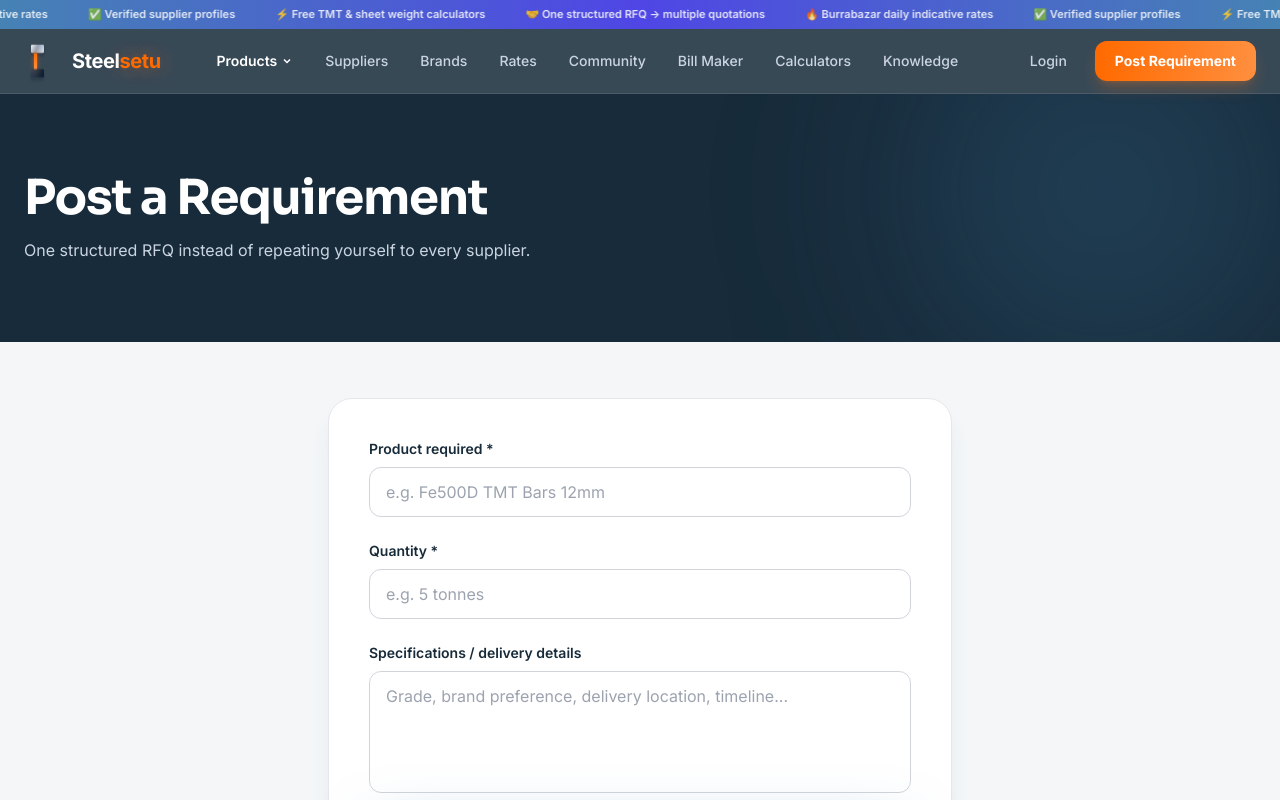
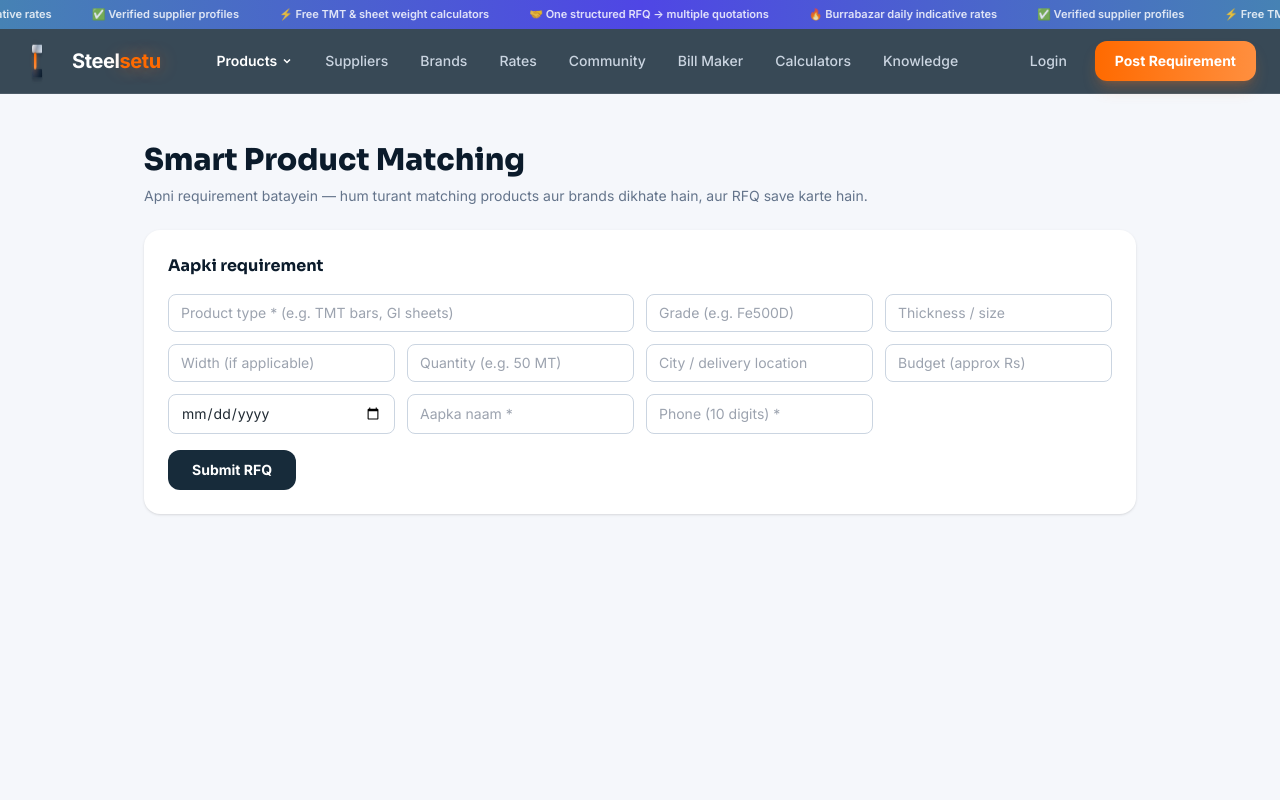
Before and after one commit to mohitsdigital-cell/Steelsetu-project-, a Next.js app: page /rfq in a window 1280 px wide. Shown: the top 800 px of the page. Built offline with nearby package versions, Linux system fonts and the light colour scheme.

Commit message:
feat: 3.5 smart product matching — RFQ form with live catalog/brand matching, API + dashboard inbox, my_orgs hardening

```diff
--- /dev/null
+++ b/src/app/dashboard/rfq/page.tsx
@@ -0,0 +1,77 @@
+"use client";
+
+import { useEffect, useState } from "react";
+import Link from "next/link";
+import { supabase } from "@/lib/supabase";
+import DashboardNav from "@/components/dashboard/DashboardNav";
+
+export default function RfqInboxPage() {
+  const [rows, setRows] = useState<any[]>([]);
+  const [loading, setLoading] = useState(true);
+
+useEffect(() => {
+    (async () => {
+      const { data: { user } } = await supabase.auth.getUser();
+      if (!user) return;
+      const { data } = await supabase
+        .from("rfq_submissions")
+        .select("*")
+        .order("created_at", { ascending: false })
+        .limit(100);
+      setRows(data || []);
+      setLoading(false);
+    })();
+  }, []);
+
+return (
+    <main className="min-h-screen bg-[#F5F7FB]">
+      <div className="max-w-6xl mx-auto px-4 py-8">
+        <div className="flex items-center justify-between flex-wrap gap-3">
+          <h1 className="text-2xl font-extrabold text-[#0B1B2B]">RFQ Inbox</h1>
+          <Link href="/dashboard" className="text-sm font-bold text-slate-500 hover:text-steel-blue">← Dashboard</Link>
+        </div>
+        <div className="mt-5"><DashboardNav /></div>
+
+<div className="mt-6 bg-white rounded-2xl shadow overflow-hidden">
+          <div className="px-6 py-4 border-b border-slate-100"><h2 className="font-bold text-[#0B1B2B]">Buyer requirements ({rows.length})</h2></div>
+          {loading ? (
+            <p className="p-6 text-sm text-slate-400">Load ho raha hai...</p>
+          ) : rows.length === 0 ? (
+            <p className="p-6 text-sm text-slate-400">Abhi koi RFQ nahi aayi.</p>
+          ) : (
+            <table className="w-full text-sm">
+              <thead className="bg-slate-50 text-slate-500 text-xs uppercase">
+                <tr>
+                  <th className="text-left px-6 py-3">Date</th>
+                  <th className="text-left px-4 py-3">Buyer</th>
+                  <th className="text-left px-4 py-3">Phone</th>
+                  <th className="text-left px-4 py-3">Requirement</th>
+                  <th className="text-right px-6 py-3">Matched</th>
+                </tr>
+              </thead>
+              <tbody>
+                {rows.map((r) => (
+                  <tr key={r.id} className="border-t border-slate-100 hover:bg-slate-50 align-top">
+                    <td className="px-6 py-3 text-slate-500">{new Date(r.created_at).toLocaleDateString("en-IN")}</td>
+                    <td className="px-4 py-3 font-semibold text-[#0B1B2B]">{r.contact_name}</td>
+                    <td className="px-4 py-3 text-slate-500">{r.contact_phone}</td>
+                    <td className="px-4 py-3 text-slate-500">
+                      {r.requirement?.productType || "—"}
+                      {r.requirement?.quantity ? " · " + r.requirement.quantity : ""}
+                      {r.requirement?.city ? " · " + r.requirement.city : ""}
+                    </td>
+                    <td className="px-6 py-3 text-right">
+                      {(r.matched_slugs || []).length > 0
+                        ? <Link href={"/products/" + r.matched_slugs[0]} className="font-bold text-steel-blue hover:underline">{r.matched_slugs.length} products →</Link>
+                        : <span className="text-slate-300">—</span>}
+                    </td>
+                  </tr>
+                ))}
+              </tbody>
+            </table>
+          )}
+        </div>
+      </div>
+    </main>
+  );
+}
--- a/src/app/rfq/page.tsx
+++ b/src/app/rfq/page.tsx
@@ -1,99 +1,94 @@
 "use client";
 
-import { useState } from "react";
+import { useMemo, useState } from "react";
+import Link from "next/link";
+import { matchProducts, Requirement } from "@/lib/matching";
 
-export default function RfqPage() {
-  const [product, setProduct] = useState("");
-  const [quantity, setQuantity] = useState("");
-  const [details, setDetails] = useState("");
-  const [ref, setRef] = useState("");
+export default function RFQPage() {
+  const [form, setForm] = useState<Requirement>({
+    productType: "", grade: "", thickness: "", width: "",
+    quantity: "", city: "", budget: "", deliveryDate: "",
+  });
+  const [contact, setContact] = useState({ name: "", phone: "" });
+  const [busy, setBusy] = useState(false);
+  const [msg, setMsg] = useState("");
 
-const submit = (e: React.FormEvent) => {
+const result = useMemo(() => {
+    if (form.productType.trim().length < 3) return null;
+    return matchProducts(form);
+  }, [form]);
+
+async function submit(e: React.FormEvent) {
     e.preventDefault();
-    const d = new Date();
-    const stamp = `${String(d.getFullYear()).slice(2)}${String(d.getMonth() + 1).padStart(2, "0")}${String(d.getDate()).padStart(2, "0")}`;
-    const rand = Math.random().toString(36).slice(2, 6).toUpperCase();
-    setRef(`RFQ-${stamp}-${rand}`);
-  };
+    if (!form.productType.trim() || !contact.name.trim() || contact.phone.trim().length < 10) {
+      setMsg("Product type, naam aur 10-digit phone zaroori hain");
+      return;
+    }
+    setBusy(true); setMsg("");
+    const res = await fetch("/api/rfq", {
+      method: "POST",
+      headers: { "Content-Type": "application/json" },
+      body: JSON.stringify({
+        contact_name: contact.name.trim(),
+        contact_phone: contact.phone.trim(),
+        requirement: form,
+        matched_slugs: (result?.matched || []).map((m) => m.slug),
+      }),
+    });
+    setBusy(false);
+    if (!res.ok) { setMsg("Submit nahi hua — thodi der baad try kijiye"); return; }
+    setMsg("RFQ submit ho gayi ✅ Steelsetu team jaldi contact karegi.");
+    setForm({ productType: "", grade: "", thickness: "", width: "", quantity: "", city: "", budget: "", deliveryDate: "" });
+    setContact({ name: "", phone: "" });
+  }
+
+const inputCls = "border border-slate-300 rounded-lg px-3 py-2 text-sm outline-none focus:border-steel-blue";
 
 return (
-    <div>
-      <section className="bg-steel-navy text-white grain relative overflow-hidden">
-        <div className="absolute -top-20 right-0 w-[350px] h-[350px] rounded-full bg-steel-blue/25 blur-[110px]" aria-hidden />
-        <div className="relative max-w-7xl mx-auto px-4 sm:px-6 py-16 md:py-20">
-          <h1 className="text-3xl md:text-5xl font-bold tracking-tight">Post a Requirement</h1>
-          <p className="mt-4 text-slate-300 max-w-2xl">
-            One structured RFQ instead of repeating yourself to every supplier.
-          </p>
-        </div>
-      </section>
+    <main className="min-h-screen bg-[#F5F7FB]">
+      <div className="max-w-5xl mx-auto px-4 py-12">
+        <h1 className="text-3xl font-extrabold text-[#0B1B2B]">Smart Product Matching</h1>
+        <p className="mt-2 text-sm text-slate-500">Apni requirement batayein — hum turant matching products aur brands dikhate hain, aur RFQ save karte hain.</p>
 
-<section className="max-w-2xl mx-auto px-4 sm:px-6 py-14">
-        {ref ? (
-          <div className="bg-white border border-gray-200 rounded-3xl p-10 text-center shadow-xl shadow-steel-blue/10">
-            <div className="w-16 h-16 mx-auto rounded-full bg-emerald-100 grid place-items-center">
-              <span className="text-emerald-600 text-3xl">✓</span>
+<form onSubmit={submit} className="mt-6 bg-white rounded-2xl shadow p-6">
+          <h2 className="font-bold text-[#0B1B2B]">Aapki requirement</h2>
+          <div className="mt-4 grid grid-cols-1 sm:grid-cols-4 gap-3">
+            <input className={inputCls + " sm:col-span-2"} placeholder="Product type * (e.g. TMT bars, GI sheets)" value={form.productType} onChange={(e) => setForm({ ...form, productType: e.target.value })} />
+            <input className={inputCls} placeholder="Grade (e.g. Fe500D)" value={form.grade} onChange={(e) => setForm({ ...form, grade: e.target.value })} />
+            <input className={inputCls} placeholder="Thickness / size" value={form.thickness} onChange={(e) => setForm({ ...form, thickness: e.target.value })} />
+            <input className={inputCls} placeholder="Width (if applicable)" value={form.width} onChange={(e) => setForm({ ...form, width: e.target.value })} />
+            <input className={inputCls} placeholder="Quantity (e.g. 50 MT)" value={form.quantity} onChange={(e) => setForm({ ...form, quantity: e.target.value })} />
+            <input className={inputCls} placeholder="City / delivery location" value={form.city} onChange={(e) => setForm({ ...form, city: e.target.value })} />
+            <input className={inputCls} placeholder="Budget (approx Rs)" value={form.budget} onChange={(e) => setForm({ ...form, budget: e.target.value })} />
+            <input className={inputCls} type="date" value={form.deliveryDate} onChange={(e) => setForm({ ...form, deliveryDate: e.target.value })} />
+            <input className={inputCls} placeholder="Aapka naam *" value={contact.name} onChange={(e) => setContact({ ...contact, name: e.target.value })} />
+            <input className={inputCls} placeholder="Phone (10 digits) *" value={contact.phone} onChange={(e) => setContact({ ...contact, phone: e.target.value })} />
+          </div>
+
+{result && result.matched.length > 0 && (
+            <div className="mt-5 rounded-xl border border-slate-200 bg-slate-50 p-4">
+              <p className="text-xs font-bold uppercase tracking-wide text-slate-400">Live matching ({result.matched.length} products)</p>
+              <div className="mt-2 space-y-1.5">
+                {result.matched.map((m) => (
+                  <Link key={m.slug} href={"/products/" + m.slug} className="block text-sm font-semibold text-steel-navy hover:text-steel-blue">
+                    • {m.name} <span className="text-xs text-slate-400">— {m.short}</span>
+                  </Link>
+                ))}
+              </div>
+              {result.relatedBrands.length > 0 && (
+                <p className="mt-3 text-xs text-slate-500">
+                  Related brands: {result.relatedBrands.map((b) => b.name).join(", ")}
+                </p>
+              )}
             </div>
-            <h2 className="mt-6 text-xl font-bold text-steel-navy">Requirement reference created</h2>
-            <p className="mt-4 text-sm text-steel-charcoal/70">Save this reference number:</p>
-            <p className="mt-2 text-2xl font-bold text-steel-blue tracking-wider">{ref}</p>
-            <p className="mt-6 text-xs text-steel-grey leading-relaxed">
-              This is the Phase 1 front-end demo. Supplier matching and WhatsApp-based flow
-              arrive with the CRM integration — no data leaves your browser right now.
-            </p>
-            <button
-              onClick={() => setRef("")}
-              className="mt-8 text-sm font-semibold text-steel-blue hover:underline"
-            >
-              Post another requirement
-            </button>
-          </div>
-        ) : (
-          <form onSubmit={submit} className="bg-white border border-gray-200 rounded-3xl p-8 md:p-10 shadow-xl shadow-steel-blue/10 space-y-6">
-            <div>
-              <label className="block text-sm font-semibold text-steel-navy mb-2">Product required *</label>
-              <input
-                required
-                value={product}
-                onChange={(e) => setProduct(e.target.value)}
-                placeholder="e.g. Fe500D TMT Bars 12mm"
-                className="w-full border border-gray-300 focus:border-steel-blue focus:ring-2 focus:ring-steel-blue/20 rounded-xl px-4 py-3 outline-none transition-all"
-              />
-            </div>
-            <div>
-              <label className="block text-sm font-semibold text-steel-navy mb-2">Quantity *</label>
-              <input
-                required
-                value={quantity}
-                onChange={(e) => setQuantity(e.target.value)}
-                placeholder="e.g. 5 tonnes"
-                className="w-full border border-gray-300 focus:border-steel-blue focus:ring-2 focus:ring-steel-blue/20 rounded-xl px-4 py-3 outline-none transition-all"
-              />
-            </div>
-            <div>
-              <label className="block text-sm font-semibold text-steel-navy mb-2">
-                Specifications / delivery details
-              </label>
-              <textarea
-                rows={4}
-                value={details}
-                onChange={(e) => setDetails(e.target.value)}
-                placeholder="Grade, brand preference, delivery location, timeline..."
-                className="w-full border border-gray-300 focus:border-steel-blue focus:ring-2 focus:ring-steel-blue/20 rounded-xl px-4 py-3 outline-none transition-all resize-none"
-              />
-            </div>
-            <button
-              type="submit"
-              className="w-full bg-steel-blue hover:bg-steel-blue/85 text-white font-semibold py-4 rounded-xl glow transition-all hover:scale-[1.01]"
-            >
-              Create RFQ Reference →
-            </button>
-            <p className="text-[11px] text-steel-grey text-center">
-              Phase 1 demo — runs entirely in your browser.
-            </p>
-          </form>
-        )}
-      </section>
-    </div>
+          )}
+
+<button disabled={busy} className="mt-4 bg-steel-navy hover:bg-steel-blue disabled:opacity-50 text-white text-sm font-bold px-6 py-2.5 rounded-xl">
+            {busy ? "Submitting..." : "Submit RFQ"}
+          </button>
+          {msg && <p className="mt-3 text-sm font-semibold text-steel-blue">{msg}</p>}
+        </form>
+      </div>
+    </main>
   );
 }
--- a/src/components/dashboard/DashboardNav.tsx
+++ b/src/components/dashboard/DashboardNav.tsx
@@ -8,7 +8,7 @@ const links = [
   { href: "/dashboard/documents/sale_order", label: "📋 Sale Orders" },
   { href: "/dashboard/documents/tax_invoice", label: "🧾 Invoices" },
   { href: "/dashboard/documents/purchase_order", label: "📦 Purchase Orders" },
-  { href: "/dashboard/inventory", label: "🧮 Inventory" },
+  { href: "/dashboard/inventory", label: "🧮 Inventory",`n  { href: "/dashboard/rfq", label: "📥 RFQ Inbox" } },
 ];
 
 export default function DashboardNav() {
--- /dev/null
+++ b/src/lib/matching.ts
@@ -0,0 +1,36 @@
+import { catalog } from "@/lib/catalog";
+import { brands } from "@/lib/brands";
+
+export type Requirement = {
+  productType: string;
+  grade: string;
+  thickness: string;
+  width: string;
+  quantity: string;
+  city: string;
+  budget: string;
+  deliveryDate: string;
+};
+
+/* Simple, honest keyword matching: product type keywords ke basis par catalog + brands match karta hai.
+   Ye recommendation engine hai — final availability supplier confirm karega. */
+export function matchProducts(req: Requirement) {
+  const keywords = req.productType.toLowerCase().split(/[\s,]+/).filter((w) => w.length > 2);
+
+const scored = catalog.map((item) => {
+    const haystack = (item.name + " " + item.short + " " + item.description).toLowerCase();
+    let score = 0;
+    for (const kw of keywords) {
+      if (haystack.includes(kw)) score += 2;
+      if (item.slug.includes(kw)) score += 1;
+    }
+    if (req.grade && (item.name + " " + item.short).toLowerCase().includes(req.grade.toLowerCase())) score += 1;
+    return { slug: item.slug, name: item.name, short: item.short, score };
+  });
+
+const matched = scored.filter((s) => s.score > 0).sort((a, b) => b.score - a.score).slice(0, 6);
+  const matchedSlugs = matched.map((m) => m.slug);
+  const relatedBrands = brands.filter((b) => b.groups.some((g) => matchedSlugs.includes(g)));
+
+return { matched, relatedBrands };
+}
```
Also changed, not shown: src/app/api/rfq/route.ts (added, +25 -0 lines).
